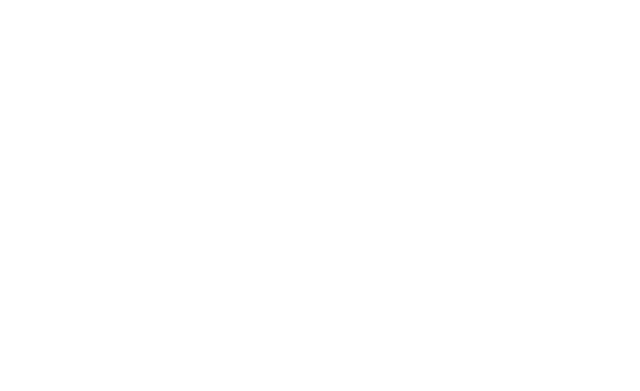
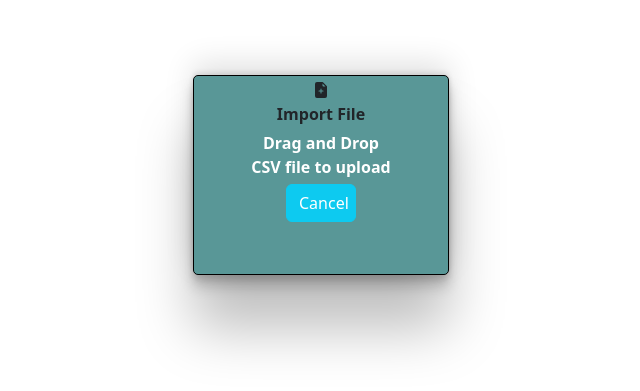
Before and after one commit to Aditya-1998k/Contact-Manager, a React (Create React App) app in the folder client/: page /import in a window 1280 px wide. Before the commit this address had no page. Shown: the part 125-516 px from the top of the page, without its empty margins (319-959 px from the left). Built offline with nearby package versions, Linux system fonts and the light colour scheme.

Commit message:
added csv file import and import component

```diff
--- a/client/src/App.js
+++ b/client/src/App.js
@@ -3,6 +3,7 @@
 import {Route, Routes, BrowserRouter} from "react-router-dom"
 import Login from './Component/Login/Login';
 import Main from './Component/MainPage/Main';
+import Import from "./Component/ImportFile/Import"
 
 function App() {
   return (
@@ -12,6 +13,7 @@
         <Route path='/signup' element={<Signup/>}></Route>
         <Route path='/' element={<Login/>}></Route>
         <Route path='/contact' element={<Main/>}></Route>
+        <Route path='/import' element={<Import/>}></Route>
       </Routes>
     </BrowserRouter>
     </>
--- a/client/src/Component/ContactPage/Contact.js
+++ b/client/src/Component/ContactPage/Contact.js
@@ -1,6 +1,7 @@
 import React, { useEffect, useState } from 'react';
 import axios from "axios";
 import "./Contact.css";
+import {Link} from "react-router-dom";
 
 function Contact() {
 
@@ -114,7 +115,7 @@
           </svg></span><span style={{marginLeft:"5px"}}>Delete</span></button>
           <button className="btn btn-secondary" type="submit"style={{marginLeft:"5px", width:"150px"}} ><span><svg xmlns="http://www.w3.org/2000/svg" width="16" height="16" fill="currentColor" className="bi bi-arrow-down-up" viewBox="0 0 16 16">
           <path fillRule="evenodd" d="M11.5 15a.5.5 0 0 0 .5-.5V2.707l3.146 3.147a.5.5 0 0 0 .708-.708l-4-4a.5.5 0 0 0-.708 0l-4 4a.5.5 0 1 0 .708.708L11 2.707V14.5a.5.5 0 0 0 .5.5zm-7-14a.5.5 0 0 1 .5.5v11.793l3.146-3.147a.5.5 0 0 1 .708.708l-4 4a.5.5 0 0 1-.708 0l-4-4a.5.5 0 0 1 .708-.708L4 13.293V1.5a.5.5 0 0 1 .5-.5z"/>
-          </svg></span><span style={{marginLeft:"5px"}}>Import</span></button>
+          </svg></span><span style={{marginLeft:"5px"}}><Link style={{textDecoration:"none",color:"white"}} to="/import">Import</Link></span></button>
           <button className="btn btn-secondary" type="submit"style={{marginLeft:"5px", width:"150px"}} ><span><svg xmlns="http://www.w3.org/2000/svg" width="16" height="16" fill="currentColor" className="bi bi-upload" viewBox="0 0 16 16">
           <path d="M.5 9.9a.5.5 0 0 1 .5.5v2.5a1 1 0 0 0 1 1h12a1 1 0 0 0 1-1v-2.5a.5.5 0 0 1 1 0v2.5a2 2 0 0 1-2 2H2a2 2 0 0 1-2-2v-2.5a.5.5 0 0 1 .5-.5z"/>
           <path d="M7.646 1.146a.5.5 0 0 1 .708 0l3 3a.5.5 0 0 1-.708.708L8.5 2.707V11.5a.5.5 0 0 1-1 0V2.707L5.354 4.854a.5.5 0 1 1-.708-.708l3-3z"/>
@@ -127,7 +128,7 @@
         <table className="table" style={{marginTop:"15px"}}>
               <thead className="table">
                 <tr>
-                  <th><input type="checkbox"></input></th>
+                  <th>#</th>
                   <th><strong>Name</strong></th>
                   <th><strong>Designation</strong></th>
                   <th><strong>Company</strong></th>
--- a/client/src/Component/ImportFile/Import.css
+++ b/client/src/Component/ImportFile/Import.css
@@ -1,3 +1,22 @@
+.import-main{
+    position: relative;
+    left: 40%;
+    margin-top: 200px;
+    height: 25vh;
+    width:20vw;
+    border: 1px solid black;
+    text-align: center;
+    display: flex;
+    justify-content: center;
+    background-color: rgb(89, 151, 151);
+    flex-direction: column;
+    border-radius: 5px;
+    box-shadow: rgba(0, 0, 0, 0.25) 0px 54px 55px, rgba(0, 0, 0, 0.12) 0px -12px 30px, rgba(0, 0, 0, 0.12) 0px 4px 6px, rgba(0, 0, 0, 0.17) 0px 12px 13px, rgba(0, 0, 0, 0.09) 0px -3px 5px;
+}
 .drag{
-    border:1px solid
+    margin:5px;
+    height: 20vh;
 }
+button{
+    margin-top: 5px;
+}
--- a/client/src/Component/ImportFile/Import.js
+++ b/client/src/Component/ImportFile/Import.js
@@ -1,56 +1,47 @@
 import React from "react";
-import { useEffect,useState } from "react";
-import "./import.css"
+import "./Import.css"
 import {parse} from "papaparse"
 import axios from "axios";
+import {useNavigate,Link} from "react-router-dom"
 
 function Import(){
-    // const [highlighted, sethighlighted]=useState(false)
-    const [contacts,setcontacts]=useState([])
-    useEffect(()=>{
-        axios.get("http://localhost:3001/contact/add").then((res)=>{
-            console.log(res.data)
-           setcontacts(...contacts, res.data.contacts)
-           console.log(contacts[0].name)
-        }).catch((err)=>{
-            console.log(err)
-        })
-    },[])
+
+    const authToken=localStorage.getItem("authToken")
+    const navigate=useNavigate()
+
     return(
-        <div>
-            <h1>contact import</h1>
+        <>
+        <div className="import-main">
+            <div><svg xmlns="http://www.w3.org/2000/svg" width="16" height="16" fill="currentColor" class="bi bi-file-earmark-plus-fill" viewBox="0 0 16 16">
+            <path d="M9.293 0H4a2 2 0 0 0-2 2v12a2 2 0 0 0 2 2h8a2 2 0 0 0 2-2V4.707A1 1 0 0 0 13.707 4L10 .293A1 1 0 0 0 9.293 0zM9.5 3.5v-2l3 3h-2a1 1 0 0 1-1-1zM8.5 7v1.5H10a.5.5 0 0 1 0 1H8.5V11a.5.5 0 0 1-1 0V9.5H6a.5.5 0 0 1 0-1h1.5V7a.5.5 0 0 1 1 0z"/>
+            </svg></div>
+            <strong>Import File</strong>
             <div className="drag"
 
-            // onDragEnter={()=>{sethighlighted(true)}}
-            // onDragLeave={()=>{
-            //     sethighlighted(false)
-            // }}
+
             onDragOver={(e)=>{
                 e.preventDefault()
             }}
             onDrop={(e)=>{
                 e.preventDefault()
-                // console.log((e.dataTransfer.files))
-                // sethighlighted(false)
 
                 Array.from(e.dataTransfer.files)
                 .filter(file=>file.type==="text/csv")
                 .forEach(async (file)=>{
-                    // console.log(file)
+
                     const text= await file.text()
                     let {data}=parse(text,{header:true})
                     if(data[data.length-1].name===""){
                         data.pop()
                     }
                     console.log(data)
-                    // const result=parse(text, {header:true})
-                    // setcontacts((existing)=>[...existing, ...result.data])
-                    setcontacts([...data])
+
                 axios({
                     url: "http://localhost:3001/contact/add",
                     method: "POST",
                     headers: {
-                      "Content-Type": "application/json"
+                      "Content-Type": "application/json",
+                      authorization:authToken
                     },
                     data: data
                 }).then((data)=>{
@@ -58,16 +49,20 @@
                 }).catch((err)=>{
                     console.log(err)
                 })
+                navigate("/contact")
             })
             }}
             >
-                Drop here
+                <strong style={{color:"white"}}>Drag and Drop <br/>CSV file to upload</strong>
+                <div>
+                <button style={{width:"70px"}} className="btn btn-info"><Link style={{textDecoration:"none",color:"white"}} to="/contact">Cancel</Link></button>
+                </div>
             </div>
             <>
 
             </>
-
-        </div>
+            </div>
+        </>
     )
 }
 export default Import
```
Also changed, not shown: 2 other files (tests, documents, lock files or other folders).
